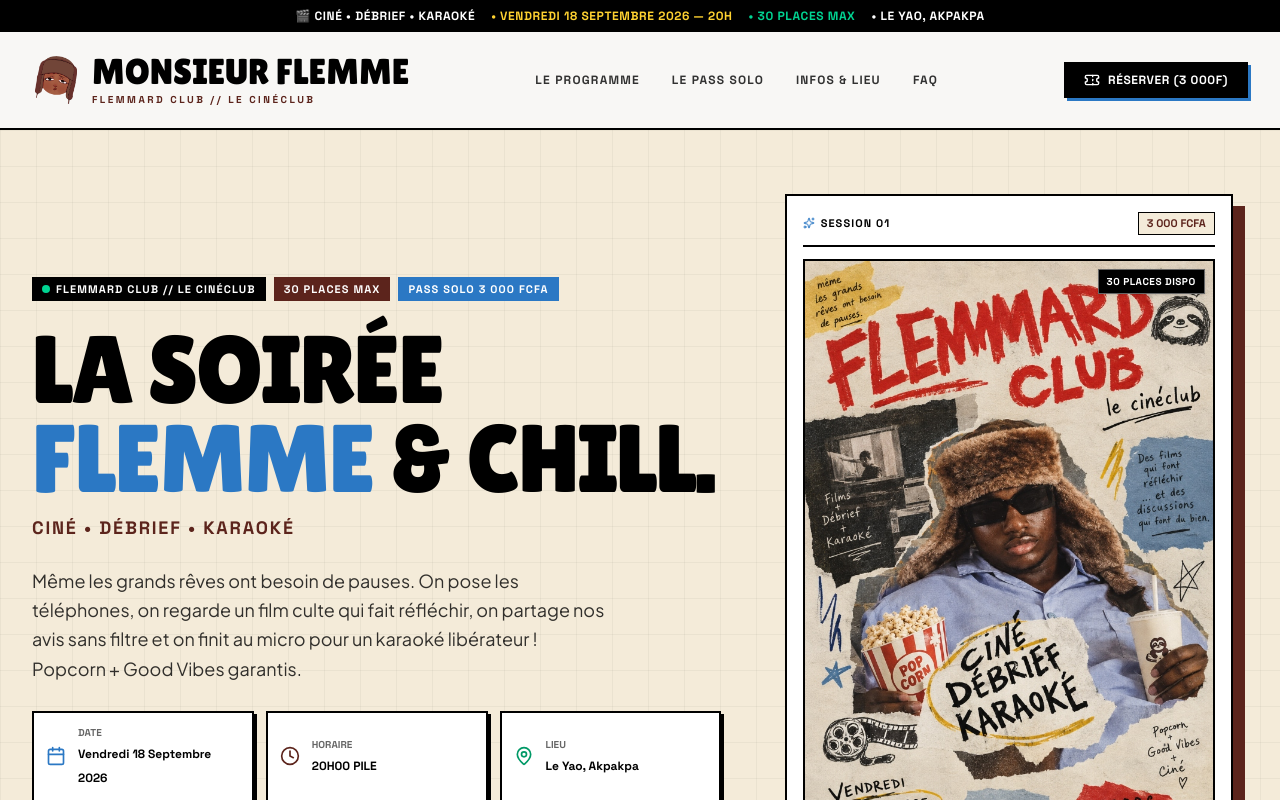
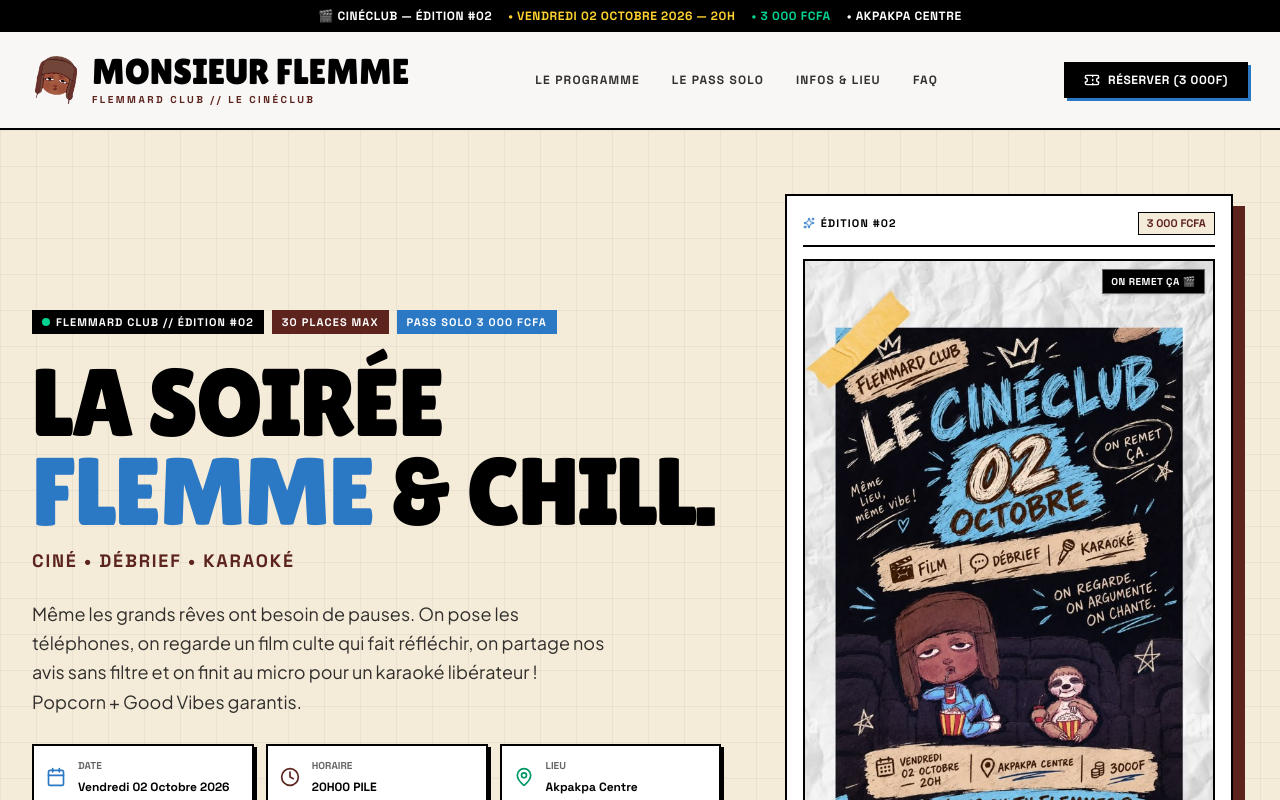
Before and after one commit to AuriolEdemessi/monsieurflemme, a Vue app: page / in a window 1280 px wide. Shown: the top 800 px of the page. Built offline with nearby package versions, Linux system fonts and the light colour scheme.

Commit message:
upload ed2

```diff
--- a/src/components/EventHeader.vue
+++ b/src/components/EventHeader.vue
@@ -18,10 +18,10 @@ function scrollToSection(id) {
     <!-- Announcement Bar -->
     <div class="bg-black text-white text-[10px] sm:text-xs font-mono py-2 px-3 text-center tracking-wider uppercase overflow-hidden">
       <div class="inline-flex items-center gap-2 sm:gap-4 font-bold">
-        <span>🎬 CINÉ • DÉBRIEF • KARAOKÉ</span>
-        <span class="text-amber-300">• VENDREDI 18 SEPTEMBRE 2026 — 20H</span>
-        <span class="text-emerald-400">• 30 PLACES MAX</span>
-        <span class="hidden sm:inline">• LE YAO, AKPAKPA</span>
+        <span>🎬 CINÉCLUB — ÉDITION #02</span>
+        <span class="text-amber-300">• VENDREDI 02 OCTOBRE 2026 — 20H</span>
+        <span class="text-emerald-400">• 3 000 FCFA</span>
+        <span class="hidden sm:inline">• AKPAKPA CENTRE</span>
       </div>
     </div>
 
--- a/src/components/EventHero.vue
+++ b/src/components/EventHero.vue
@@ -24,7 +24,7 @@ function scrollToForm() {
           <div class="flex flex-wrap items-center gap-2">
             <span class="inline-flex items-center gap-1.5 px-2.5 py-1 bg-black text-white text-[10px] sm:text-[11px] font-mono uppercase tracking-widest font-bold">
               <span class="w-2 h-2 rounded-full bg-emerald-400 animate-ping"></span>
-              FLEMMARD CLUB // LE CINÉCLUB
+              FLEMMARD CLUB // ÉDITION #02
             </span>
             <span class="inline-flex items-center gap-1 px-2.5 py-1 bg-[#5C241C] text-white text-[10px] sm:text-[11px] font-mono uppercase tracking-widest font-bold">
               30 PLACES MAX
@@ -56,7 +56,7 @@ function scrollToForm() {
               <Calendar class="w-4 h-4 sm:w-5 sm:h-5 text-[#2B78C4] shrink-0" />
               <div>
                 <span class="block font-mono text-[9px] sm:text-[10px] text-black/60 uppercase font-bold">DATE</span>
-                <span class="font-mono text-xs font-bold text-black">Vendredi 18 Septembre 2026</span>
+                <span class="font-mono text-xs font-bold text-black">Vendredi 02 Octobre 2026</span>
               </div>
             </div>
 
@@ -72,7 +72,7 @@ function scrollToForm() {
               <MapPin class="w-4 h-4 sm:w-5 sm:h-5 text-emerald-600 shrink-0" />
               <div>
                 <span class="block font-mono text-[9px] sm:text-[10px] text-black/60 uppercase font-bold">LIEU</span>
-                <span class="font-mono text-xs font-bold text-black">Le Yao, Akpakpa</span>
+                <span class="font-mono text-xs font-bold text-black">Akpakpa Centre</span>
               </div>
             </div>
           </div>
@@ -89,7 +89,7 @@ function scrollToForm() {
             </button>
 
             <a
-              href="https://wa.me/2290191319357?text=Bonjour%20l'équipe%20Monsieur%20Flemme%2C%20je%20souhaite%20des%20infos%20sur%20la%20Soirée%20Flemmard%20Club%20(Ciné%20Débrief%20Karaoké)"
+              href="https://wa.me/2290191319357?text=Bonjour%20l'équipe%20Monsieur%20Flemme%2C%20je%20souhaite%20des%20infos%20sur%20le%20Cinéclub%20Édition%20%2302%20(02%20Octobre%202026%20%E2%80%94%20Akpakpa%20Centre)"
               target="_blank"
               rel="noopener noreferrer"
               class="inline-flex items-center justify-center gap-2 px-5 sm:px-6 py-3.5 sm:py-4 bg-[#25D366] text-black font-mono font-bold text-xs tracking-wider uppercase border-2 border-black hover:bg-emerald-400 transition-all shadow-[3px_3px_0px_0px_#000000]"
@@ -108,7 +108,7 @@ function scrollToForm() {
             <div class="flex items-center justify-between border-b-2 border-black pb-2 sm:pb-2.5 mb-3">
               <span class="font-mono text-[10px] sm:text-[11px] font-bold tracking-widest text-black flex items-center gap-1.5">
                 <Sparkles class="w-3 h-3 text-[#2B78C4]" />
-                SESSION 01
+                ÉDITION #02
               </span>
               <span class="font-mono text-[10px] sm:text-[11px] font-bold text-[#5C241C] bg-[#F4EBD9] px-2 py-0.5 border border-black">
                 3 000 FCFA
@@ -125,7 +125,7 @@ function scrollToForm() {
 
               <!-- Floating Overlay Badge -->
               <div class="absolute top-2 right-2 bg-black text-white font-mono text-[9px] sm:text-[10px] font-bold px-2 py-1 uppercase tracking-wider border border-white/40 shadow-sm">
-                30 PLACES DISPO
+                ON REMET ÇA 🎬
               </div>
             </div>
 
--- a/src/components/EventRegistrationForm.vue
+++ b/src/components/EventRegistrationForm.vue
@@ -21,9 +21,9 @@ function buildWhatsAppUrl() {
   const beninTargetNumber = '2290191319357'
 
   const messageLines = [
-    `👋 *NOUVELLE RÉSERVATION — FLEMMARD CLUB (CINÉ DÉBRIEF KARAOKÉ)*`,
+    `🎬 *NOUVELLE RÉSERVATION — FLEMMARD CLUB (LE CINÉCLUB — ÉDITION #02)*`,
     ``,
-    `Bonjour l'équipe Monsieur Flemme ! Je viens de remplir le formulaire sur le site pour la soirée du Vendredi 18 Septembre 2026 à 20h.`,
+    `Bonjour l'équipe Monsieur Flemme ! Je viens de remplir le formulaire sur le site pour la soirée du Vendredi 02 Octobre 2026 à 20h à Akpakpa Centre.`,
     ``,
     `📋 *DÉTAILS DU PARTICIPANT :*`,
     `• Nom complet : ${fullName.value.trim()}`,
@@ -31,7 +31,7 @@ function buildWhatsAppUrl() {
     `• Email : ${email.value.trim()}`,
     ``,
     `🎟️ *COMMANDE DE PASS :*`,
-    `• Formule : Pass Solo Flemmard (3 000 FCFA / place)`,
+    `• Formule : Pass Cinéclub Flemmard (3 000 FCFA / place)`,
     `• Nombre de pass : ${quantity.value}`,
     karaokeSong.value ? `• Chanson Karaoké souhaitée : ${karaokeSong.value.trim()}` : null,
     ``,
@@ -67,13 +67,13 @@ function handleSubmit() {
     <div class="text-center max-w-2xl mx-auto mb-8 sm:mb-12">
       <div class="inline-flex items-center gap-1.5 px-3 py-1 bg-black text-white text-[10px] sm:text-xs font-mono font-bold tracking-widest uppercase mb-2 sm:mb-3">
         <Sparkles class="w-3.5 h-3.5 text-amber-300" />
-        <span>RÉSERVATION OFFICIELLE</span>
+        <span>🎬 LE CINÉCLUB — ÉDITION #02</span>
       </div>
       <h2 class="font-heading font-black text-2xl sm:text-4xl md:text-5xl uppercase tracking-tight text-black">
-        RÉSERVE TA PLACE EN 1 MINUTE
+        ON REMET ÇA. RÉSERVE TA PLACE ! 🎬
       </h2>
       <p class="font-sans text-xs sm:text-sm text-black/70 mt-2 px-2">
-        Remplis tes informations ci-dessous pour être redirigé(e) vers WhatsApp avec notre numéro officiel <strong class="text-[#5C241C]">(+229 01 91 31 93 57)</strong> afin de valider ton paiement Mobile Money (MTN MoMo).
+        <strong class="text-black">Le Cinéclub — Édition #02.</strong> On regarde. On argumente. On chante. Remplis le formulaire pour être redirigé(e) vers WhatsApp <strong class="text-[#5C241C]">(+229 01 91 31 93 57)</strong> et finaliser ton paiement MTN MoMo.
       </p>
     </div>
 
@@ -90,7 +90,7 @@ function handleSubmit() {
         </div>
         <div class="bg-[#F4EBD9] border border-black px-2.5 py-1 sm:px-3 sm:py-1.5 self-start sm:self-auto flex items-center gap-2 text-[10px] sm:text-xs font-mono font-bold">
           <Ticket class="w-3.5 h-3.5 text-black" />
-          <span>VENDREDI 18 SEPTEMBRE 2026 — 20H • 30 PLACES MAX</span>
+          <span>VENDREDI 02 OCTOBRE 2026 — 20H • AKPAKPA CENTRE</span>
         </div>
       </div>
 
@@ -197,7 +197,7 @@ function handleSubmit() {
         <div class="bg-[#F4EBD9] border-2 border-black p-4 sm:p-6 space-y-2.5">
           <div class="flex justify-between items-center text-[11px] sm:text-xs font-mono font-bold border-b border-black/20 pb-2">
             <span class="uppercase">RÉSUMÉ DE LA COMMANDE :</span>
-            <span class="text-[#5C241C]">Pass Solo Flemmard (x{{ quantity }})</span>
+            <span class="text-[#5C241C]">Pass Cinéclub Flemmard (x{{ quantity }})</span>
           </div>
 
           <div class="flex justify-between items-center text-sm sm:text-lg font-heading font-black text-black pt-1">
```
Also changed, not shown: public/images/affiche-flemmard-club.jpg.
